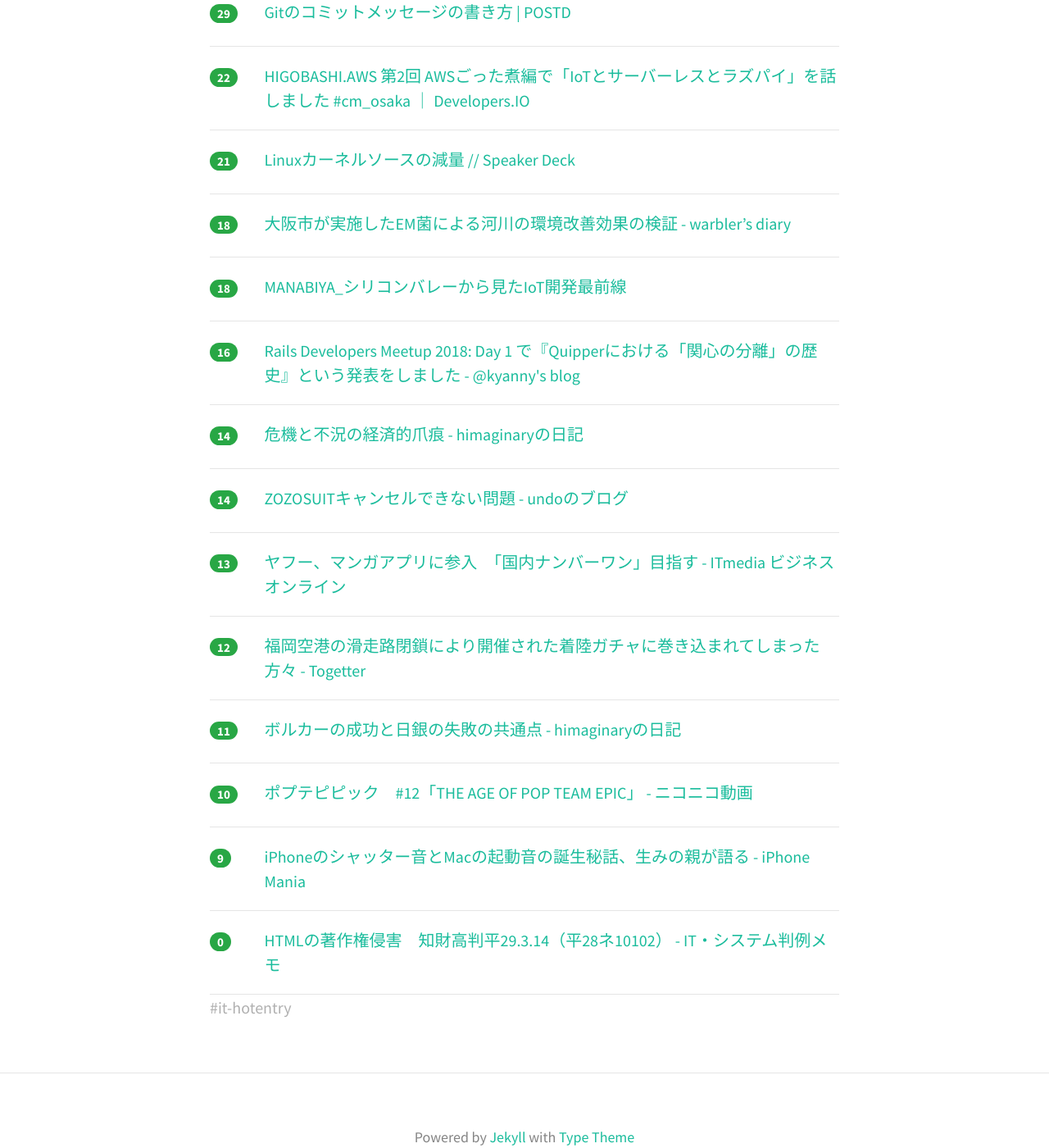
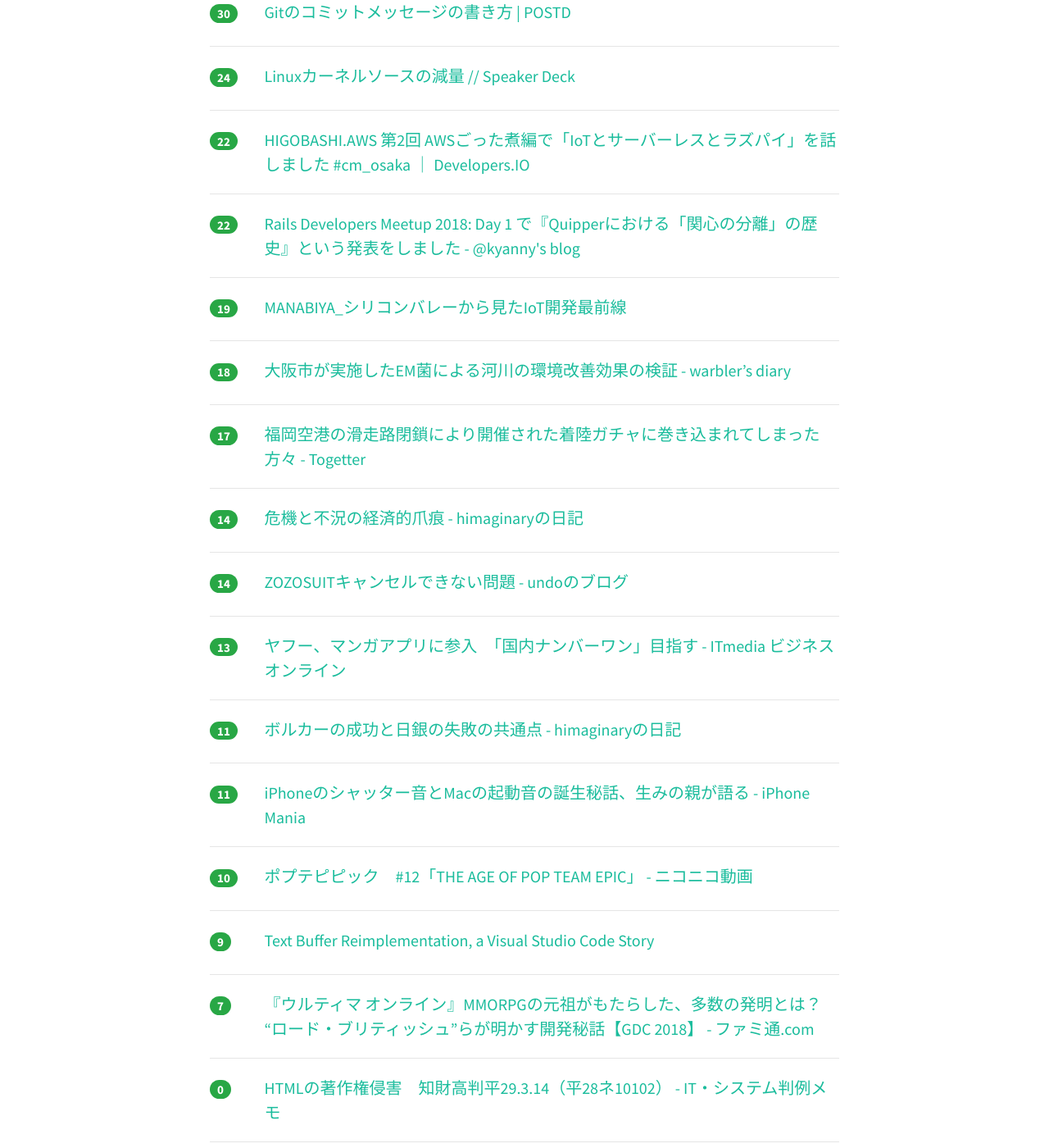
Before and after one commit to yatta47/hatena-matome-site, a Jekyll site: the page built from _posts/2018-03-25-hatena.md, in a window 1280 px wide and 1400 px high, scrolled down 934 px. Shown: the whole window at 82% size. Built offline with Jekyll 4.4.1, drawn with Linux system fonts in a browser that asks for light colours; nearby versions of some CDN libraries; some of the changed text lies outside the part shown.

Commit message:
Updated 2018-03-25

```diff
--- a/_posts/2018-03-25-hatena.md
+++ b/_posts/2018-03-25-hatena.md
@@ -1,44 +1,49 @@
 ---
 layout: post
 title:  "2018-03-25 はてぶIT"
-date:   2018-03-25 11:02:32
+date:   2018-03-25 12:02:39
 tags: [it-hotentry]
 ---
-20 件のデータあり
+22 件のデータあり
 
 <hr><div class="row">
-<div class="col-1"><span class="badge badge-pill badge-success h2">208</span></div>
+<div class="col-1"><span class="badge badge-pill badge-success h2">289</span></div>
 <div class="col-11"><a href='https://qiita.com/takjg/items/e6b8af53421be54b62c9' target='_blank'>格安スマートリモコンの作り方 - Qiita</a></div>
 </div>
 <hr>
 <div class="row">
-<div class="col-1"><span class="badge badge-pill badge-success h2">106</span></div>
+<div class="col-1"><span class="badge badge-pill badge-success h2">142</span></div>
 <div class="col-11"><a href='https://togetter.com/li/1211752' target='_blank'>全てのデスクワーカー・自営業者に捧ぐ「運動不足の漫画家が筋トレを始めた結果」感化されて筋トレに目覚める人続出「よし運動だ」 - Togetter</a></div>
 </div>
 <hr>
 <div class="row">
-<div class="col-1"><span class="badge badge-pill badge-success h2">98</span></div>
+<div class="col-1"><span class="badge badge-pill badge-success h2">126</span></div>
 <div class="col-11"><a href='https://www.slideshare.net/pfi/nlp2018-introduction-of-deep-reinforcement-learning' target='_blank'>ゼロから始める深層強化学習（NLP2018講演資料）/ Introduction of Deep Reinforcement Learni…</a></div>
 </div>
 <hr>
 <div class="row">
-<div class="col-1"><span class="badge badge-pill badge-success h2">91</span></div>
+<div class="col-1"><span class="badge badge-pill badge-success h2">101</span></div>
 <div class="col-11"><a href='http://vaaaaaanquish.hatenablog.com/entry/2018/03/24/212254' target='_blank'>MANABIYAで「AI屋さんの1日」なるフザけたタイトルで登壇した話とその内容 - Stimulator</a></div>
 </div>
 <hr>
 <div class="row">
-<div class="col-1"><span class="badge badge-pill badge-success h2">44</span></div>
+<div class="col-1"><span class="badge badge-pill badge-success h2">45</span></div>
 <div class="col-11"><a href='https://speakerdeck.com/qsona/microservices-maturity-model-on-rails' target='_blank'>Microservices Maturity Model on Rails // Speaker Deck</a></div>
 </div>
 <hr>
 <div class="row">
-<div class="col-1"><span class="badge badge-pill badge-success h2">35</span></div>
+<div class="col-1"><span class="badge badge-pill badge-success h2">45</span></div>
 <div class="col-11"><a href='http://www.nicovideo.jp/watch/1521685282' target='_blank'>ポプテピピック　#12「THE AGE OF POP TEAM EPIC」 - ニコニコ動画</a></div>
 </div>
 <hr>
 <div class="row">
-<div class="col-1"><span class="badge badge-pill badge-success h2">29</span></div>
+<div class="col-1"><span class="badge badge-pill badge-success h2">30</span></div>
 <div class="col-11"><a href='https://postd.cc/how-to-write-a-git-commit-message/' target='_blank'>Gitのコミットメッセージの書き方 | POSTD</a></div>
+</div>
+<hr>
+<div class="row">
+<div class="col-1"><span class="badge badge-pill badge-success h2">24</span></div>
+<div class="col-11"><a href='https://speakerdeck.com/sat/linuxkanerusosufalsejian-liang' target='_blank'>Linuxカーネルソースの減量 // Speaker Deck</a></div>
 </div>
 <hr>
 <div class="row">
@@ -47,8 +52,13 @@ tags: [it-hotentry]
 </div>
 <hr>
 <div class="row">
-<div class="col-1"><span class="badge badge-pill badge-success h2">21</span></div>
-<div class="col-11"><a href='https://speakerdeck.com/sat/linuxkanerusosufalsejian-liang' target='_blank'>Linuxカーネルソースの減量 // Speaker Deck</a></div>
+<div class="col-1"><span class="badge badge-pill badge-success h2">22</span></div>
+<div class="col-11"><a href='http://blog.kyanny.me/entry/2018/03/24/230459' target='_blank'>Rails Developers Meetup 2018: Day 1 で『Quipperにおける「関心の分離」の歴史』という発表をしました - @kyanny's blog</a></div>
+</div>
+<hr>
+<div class="row">
+<div class="col-1"><span class="badge badge-pill badge-success h2">19</span></div>
+<div class="col-11"><a href='https://www.slideshare.net/bywaysideway1/manabiyaiot-91803869' target='_blank'>MANABIYA_シリコンバレーから見たIoT開発最前線</a></div>
 </div>
 <hr>
 <div class="row">
@@ -57,13 +67,8 @@ tags: [it-hotentry]
 </div>
 <hr>
 <div class="row">
-<div class="col-1"><span class="badge badge-pill badge-success h2">18</span></div>
-<div class="col-11"><a href='https://www.slideshare.net/bywaysideway1/manabiyaiot-91803869' target='_blank'>MANABIYA_シリコンバレーから見たIoT開発最前線</a></div>
-</div>
-<hr>
-<div class="row">
-<div class="col-1"><span class="badge badge-pill badge-success h2">16</span></div>
-<div class="col-11"><a href='http://blog.kyanny.me/entry/2018/03/24/230459' target='_blank'>Rails Developers Meetup 2018: Day 1 で『Quipperにおける「関心の分離」の歴史』という発表をしました - @kyanny's blog</a></div>
+<div class="col-1"><span class="badge badge-pill badge-success h2">17</span></div>
+<div class="col-11"><a href='https://togetter.com/li/1211751' target='_blank'>福岡空港の滑走路閉鎖により開催された着陸ガチャに巻き込まれてしまった方々 - Togetter</a></div>
 </div>
 <hr>
 <div class="row">
@@ -82,13 +87,13 @@ tags: [it-hotentry]
 </div>
 <hr>
 <div class="row">
-<div class="col-1"><span class="badge badge-pill badge-success h2">12</span></div>
-<div class="col-11"><a href='https://togetter.com/li/1211751' target='_blank'>福岡空港の滑走路閉鎖により開催された着陸ガチャに巻き込まれてしまった方々 - Togetter</a></div>
+<div class="col-1"><span class="badge badge-pill badge-success h2">11</span></div>
+<div class="col-11"><a href='http://d.hatena.ne.jp/himaginary/20180324/what_anchors_inflation' target='_blank'>ボルカーの成功と日銀の失敗の共通点 - himaginaryの日記</a></div>
 </div>
 <hr>
 <div class="row">
 <div class="col-1"><span class="badge badge-pill badge-success h2">11</span></div>
-<div class="col-11"><a href='http://d.hatena.ne.jp/himaginary/20180324/what_anchors_inflation' target='_blank'>ボルカーの成功と日銀の失敗の共通点 - himaginaryの日記</a></div>
+<div class="col-11"><a href='https://iphone-mania.jp/news-207006/' target='_blank'>iPhoneのシャッター音とMacの起動音の誕生秘話、生みの親が語る - iPhone Mania</a></div>
 </div>
 <hr>
 <div class="row">
@@ -98,7 +103,12 @@ tags: [it-hotentry]
 <hr>
 <div class="row">
 <div class="col-1"><span class="badge badge-pill badge-success h2">9</span></div>
-<div class="col-11"><a href='https://iphone-mania.jp/news-207006/' target='_blank'>iPhoneのシャッター音とMacの起動音の誕生秘話、生みの親が語る - iPhone Mania</a></div>
+<div class="col-11"><a href='https://code.visualstudio.com/blogs/2018/03/23/text-buffer-reimplementation' target='_blank'>Text Buffer Reimplementation, a Visual Studio Code Story</a></div>
+</div>
+<hr>
+<div class="row">
+<div class="col-1"><span class="badge badge-pill badge-success h2">7</span></div>
+<div class="col-11"><a href='https://www.famitsu.com/news/201803/24154303.html' target='_blank'>『ウルティマ オンライン』MMORPGの元祖がもたらした、多数の発明とは？ “ロード・ブリティッシュ”らが明かす開発秘話【GDC 2018】 - ファミ通.com</a></div>
 </div>
 <hr>
 <div class="row">
```
